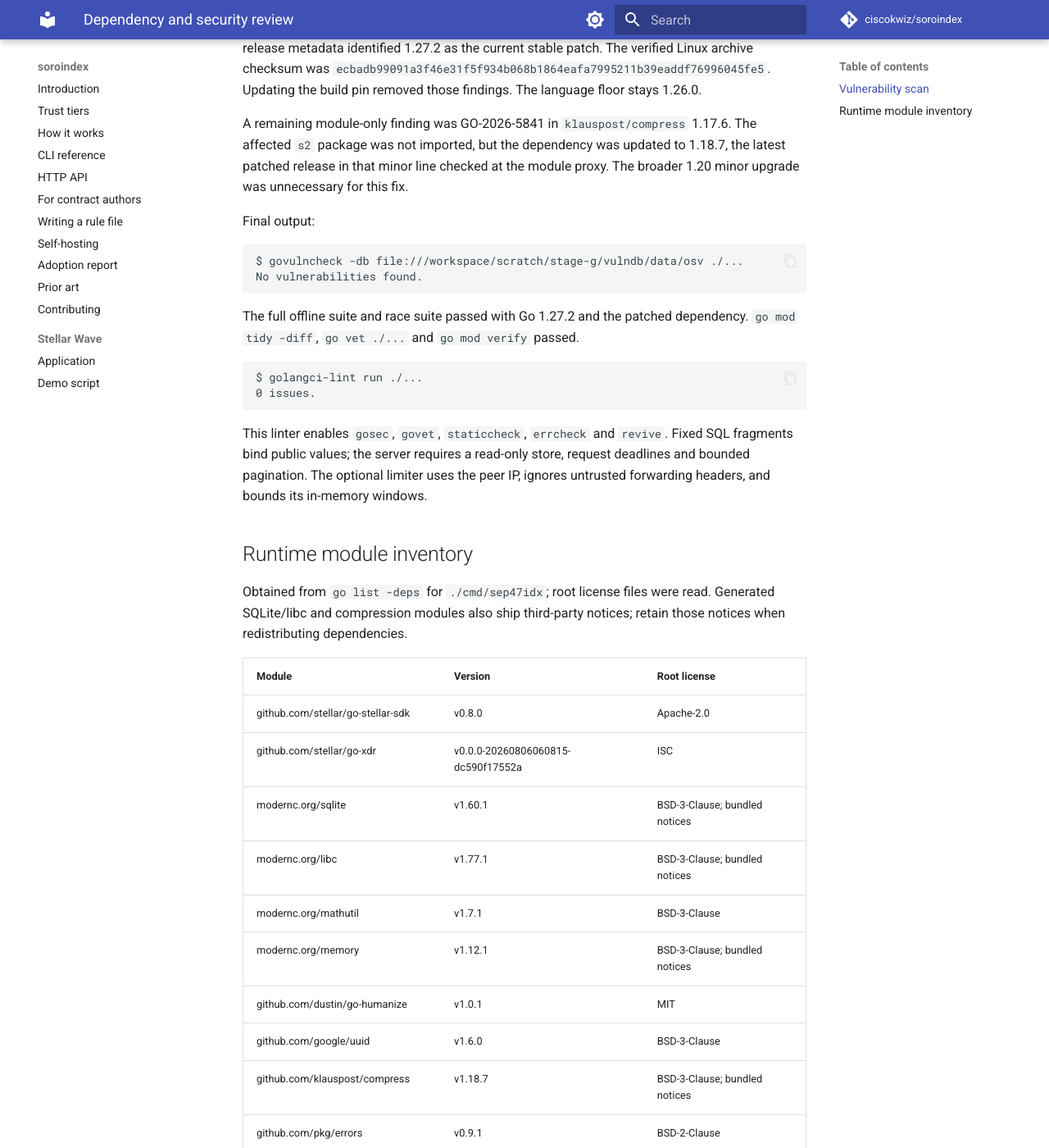
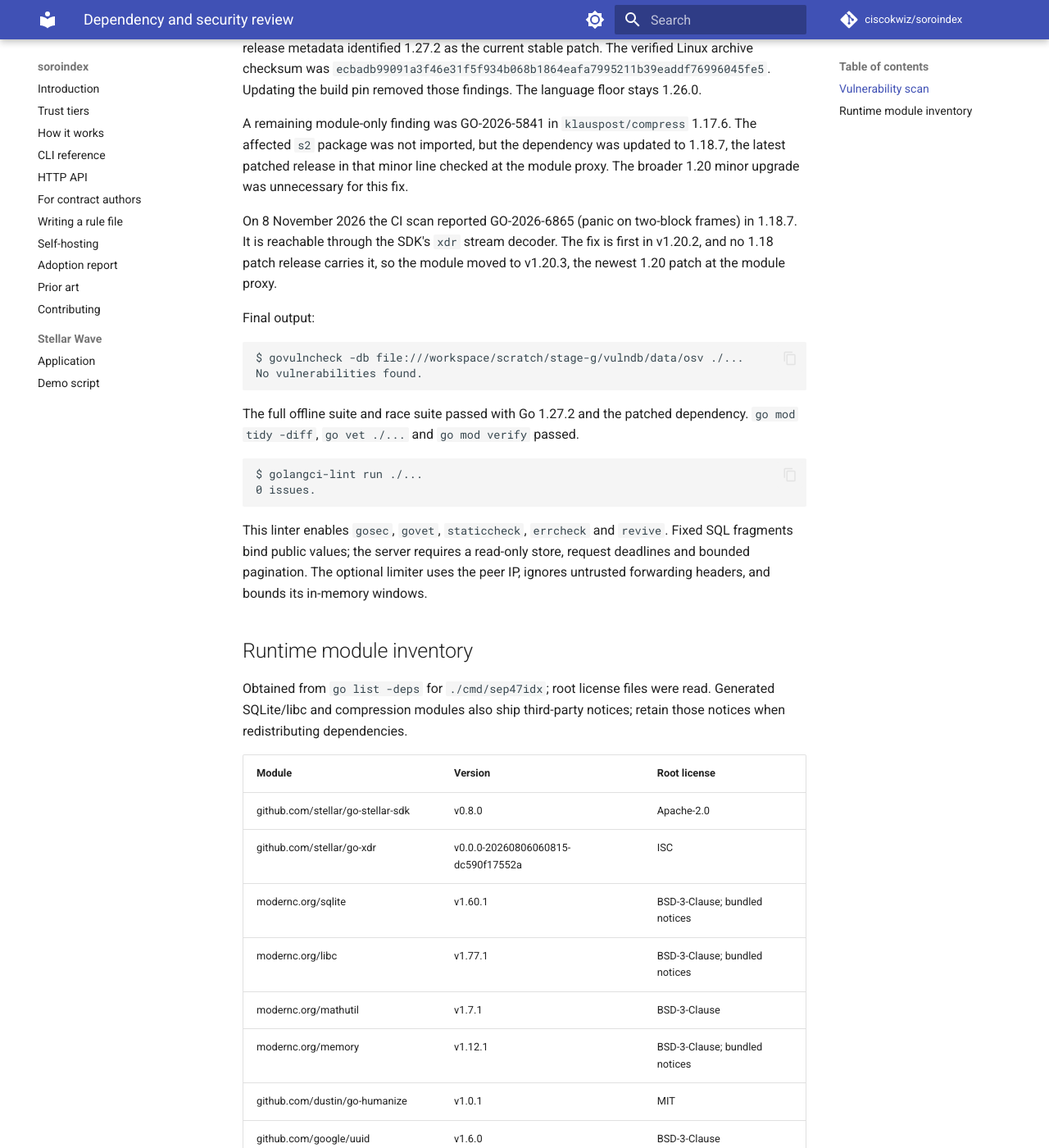
Before and after one commit to Soroban-CII/soroindex, an MkDocs documentation site: the page built from docs/dependency-review.md, in a window 1280 px wide and 1400 px high, scrolled down 497 px. Shown: the whole window at 82% size. Built offline with MkDocs 1.6.1 and Material for MkDocs 9.7.7, drawn with Linux system fonts in a browser that asks for light colours; comment, search, counter and statistics services are not loaded.

Commit message:
fix(repo): update klauspost/compress to v1.20.3 for GO-2026-6865
The security workflow on Soroban-CII/soroindex#37 failed in both
govulncheck jobs:

  Vulnerability #1: GO-2026-6865
    Panic on two-block frames in github.com/klauspost/compress
    Found in: github.com/klauspost/compress@v1.18.7
    Fixed in: github.com/klauspost/compress@v1.20.2

The advisory is new. The module was unchanged by the SDK bump in the
previous commit, so main fails the same scan. The symbol scan reports
reachable traces through the SDK's xdr stream decoder (fse.Decompress,
huff0.ReadTable).

The module proxy lists no 1.18.x release after v1.18.7, so the fix needs
the 1.20 line. Pinned v1.20.3, the newest 1.20 patch, following the
"pin the newer patch" rule. v1.20.3 declares go 1.25, so the 1.26
language floor is unchanged. No other runtime module changed
(go list -deps ./cmd/sep47idx).

Run with go1.27.3 after the bump:
- go test ./...: all packages ok
- CGO_ENABLED=1 go test -race ./...: 11 packages ok
- golangci-lint v2.14.0: 0 issues
govulncheck still cannot reach vuln.go.dev from the build container, so
the PR's security workflow is the confirmation.

Co-Authored-By: Claude Opus 5.5 <noreply@anthropic.com>
Claude-Session: https://claude.ai/code/session_01WsSgqdbpMedDf45UrSby3H

```diff
--- a/docs/dependency-review.md
+++ b/docs/dependency-review.md
@@ -24,6 +24,11 @@ A remaining module-only finding was GO-2026-5841 in `klauspost/compress` 1.17.6.
 The affected `s2` package was not imported, but the dependency was updated to
 1.18.7, the latest patched release in that minor line checked at the module proxy.
 The broader 1.20 minor upgrade was unnecessary for this fix.
+
+On 8 November 2026 the CI scan reported GO-2026-6865 (panic on two-block
+frames) in 1.18.7. It is reachable through the SDK's `xdr` stream decoder. The
+fix is first in v1.20.2, and no 1.18 patch release carries it, so the module
+moved to v1.20.3, the newest 1.20 patch at the module proxy.
 
 Final output:
 
@@ -61,7 +66,7 @@ retain those notices when redistributing dependencies.
 | modernc.org/memory | v1.12.1 | BSD-3-Clause; bundled notices |
 | github.com/dustin/go-humanize | v1.0.1 | MIT |
 | github.com/google/uuid | v1.6.0 | BSD-3-Clause |
-| github.com/klauspost/compress | v1.18.7 | BSD-3-Clause; bundled notices |
+| github.com/klauspost/compress | v1.20.3 | BSD-3-Clause; bundled notices |
 | github.com/pkg/errors | v0.9.1 | BSD-2-Clause |
 | github.com/remyoudompheng/bigfft | v0.0.0-20230129092748-24d4a6f8daec | BSD-3-Clause |
 | golang.org/x/sys | v0.48.0 | BSD-3-Clause |
```
Also changed, not shown: CHANGELOG.md (+2 -0 lines), CONTRIBUTING.md (+1 -1 lines), 2 other files.
